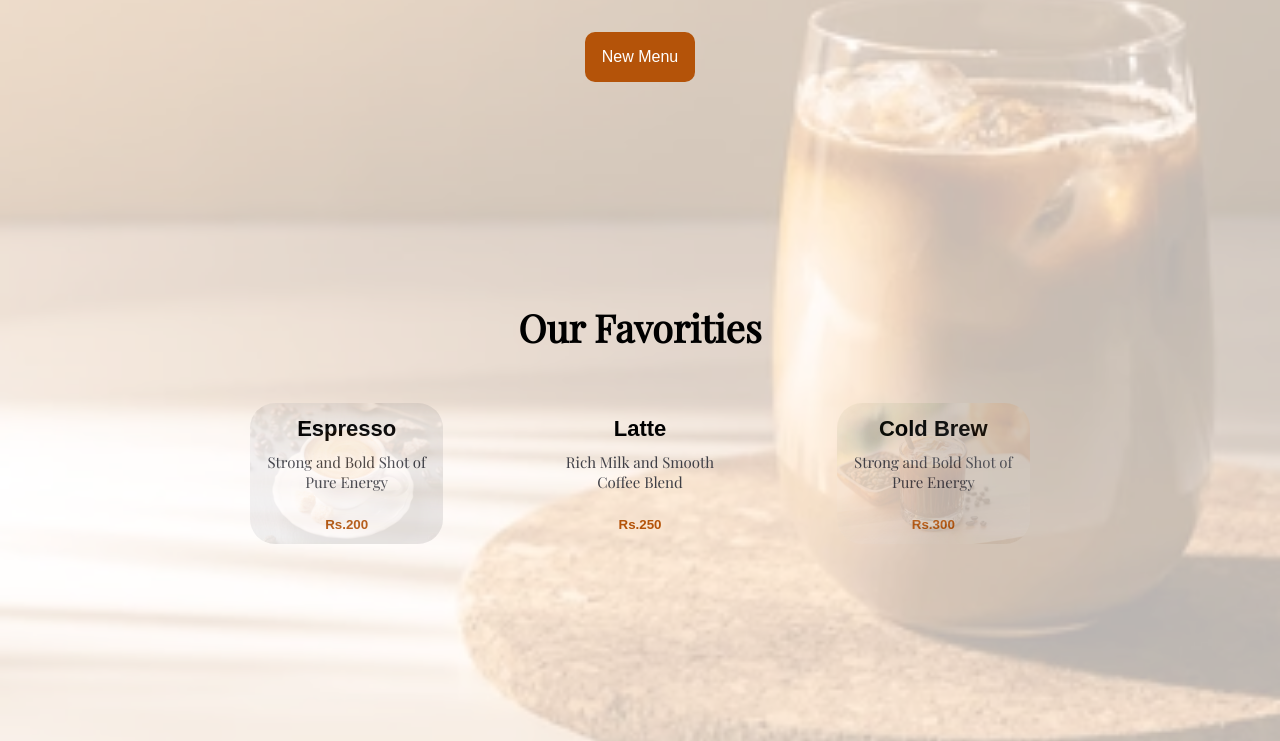
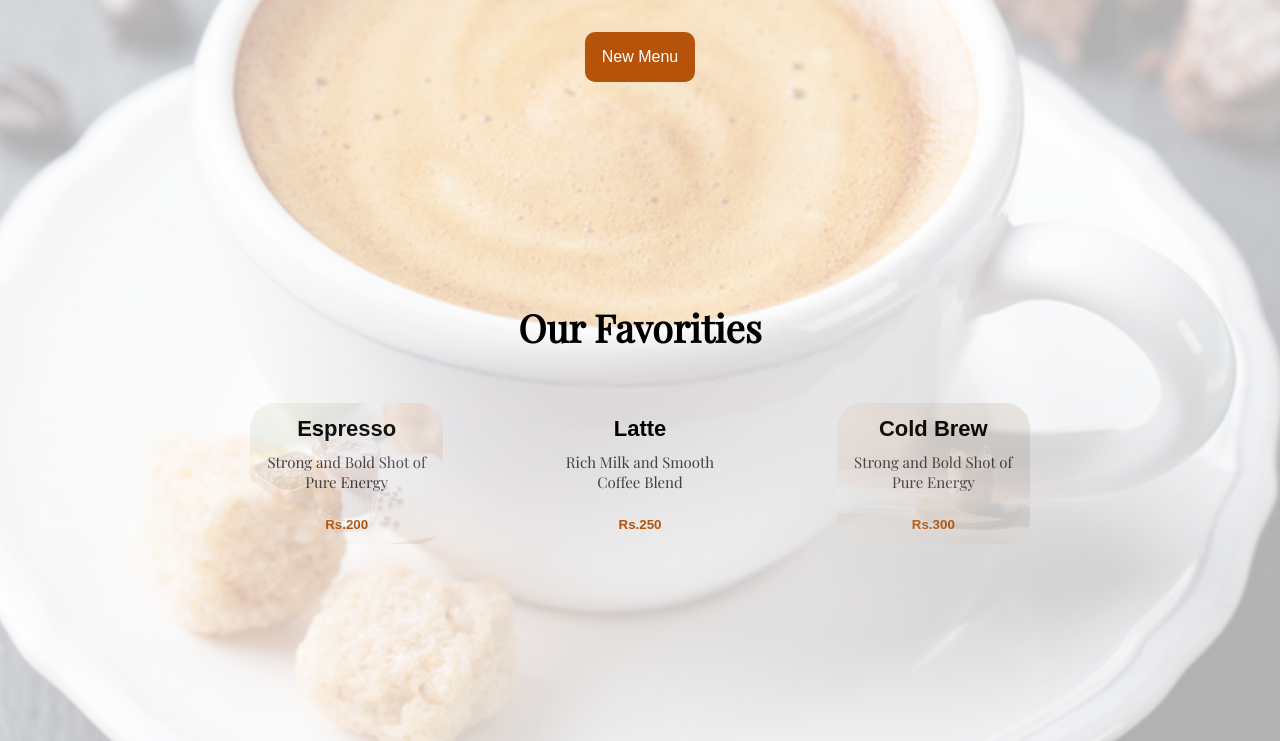
Before and after one commit to DhruvBambi/BrewHaus, a plain HTML site: page index.html in a window 1280 px wide. Shown: the part 490-1231 px from the top of the page. Drawn offline with nearby package versions, Linux system fonts and the light colour scheme.

Commit message:
Update brewhaus.css

```diff
--- a/brewhaus.css
+++ b/brewhaus.css
@@ -71,7 +71,7 @@
     width: 100%;
     height: 1350px;
     margin-top: 0px;
-    background-image: url(BrewHaus/h2\ bg.webp);
+    background-image: url(e.jpg);
     background-size: cover;
     background-position: center;
     position: absolute;
@@ -159,7 +159,7 @@
   left: 0;
   width: 100%;
   height: 100%;
-  background-image: url('BrewHaus/e.jpg');
+  background-image: url('c.jpg');
   background-size: cover;
   background-position: center;
   opacity: 0.1;
@@ -173,7 +173,7 @@
   left: 0;
   width: 100%;
   height: 100%;
-  background-image: url('BrewHaus/c.jpg');
+  background-image: url('h2 bg.webp');
   background-size: cover;
   background-position: center;
   opacity: 0.1;
```
